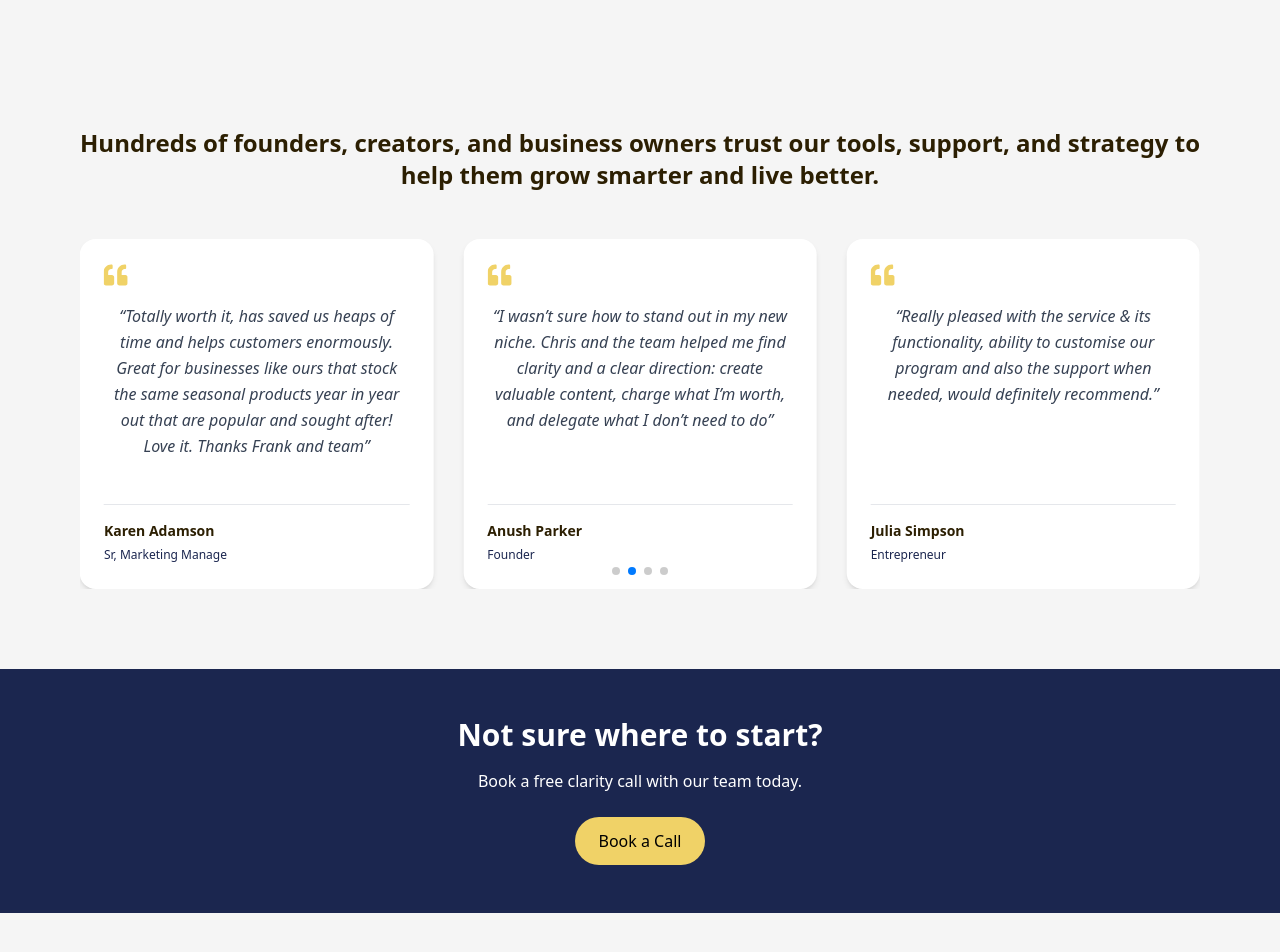
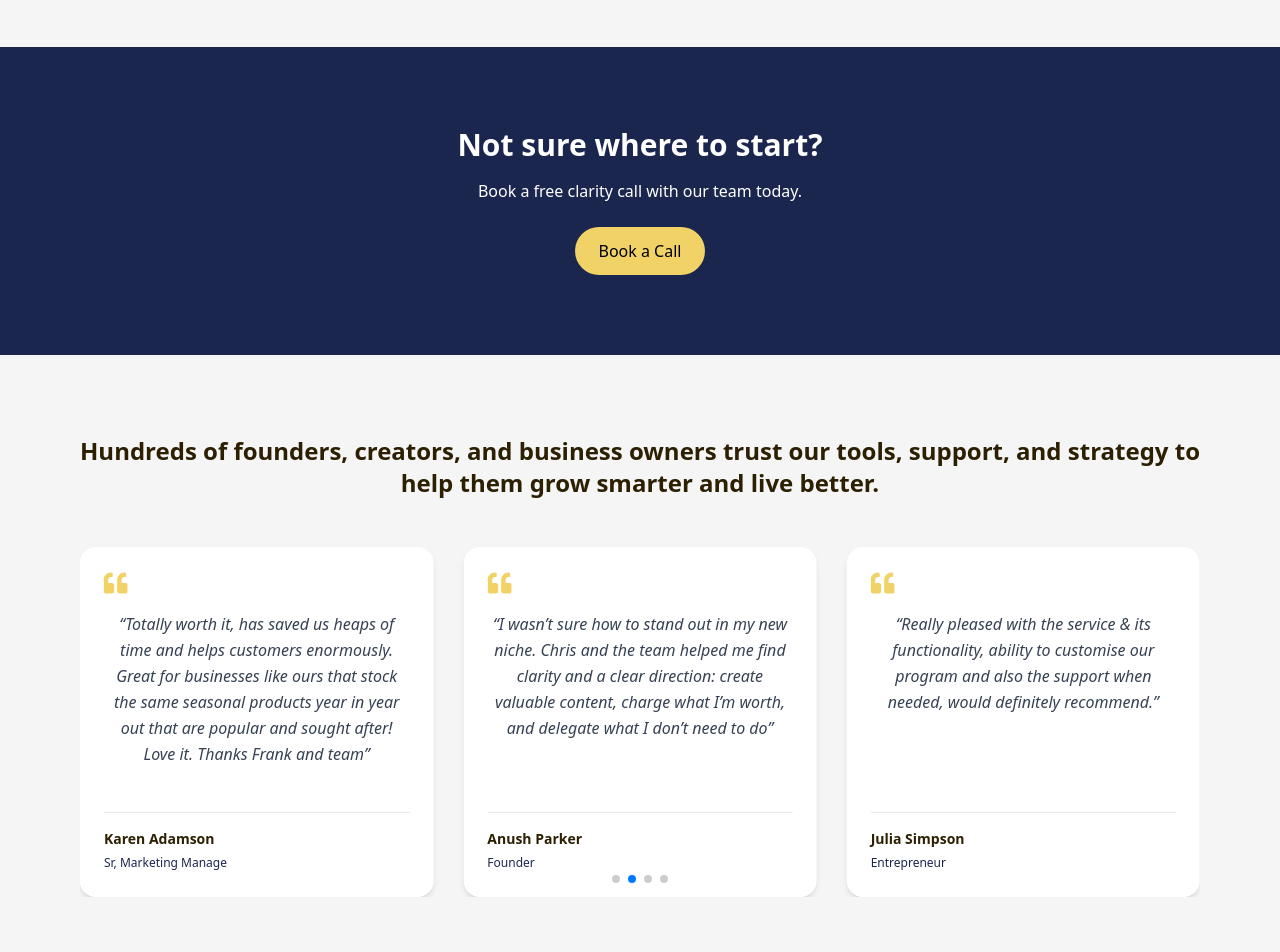
Before and after one commit to Nacho1499/experience, a Next.js app: page / in a window 1280 px wide. Shown: the part 3000-3952 px from the top of the page. Built offline with nearby package versions, Linux system fonts and the light colour scheme.

Commit message:
worked on the page

```diff
--- a/src/app/components/Action.tsx
+++ b/src/app/components/Action.tsx
@@ -4,7 +4,7 @@ import Link from 'next/link';
 const Action = () => {
   return (
     <div>
-        <section className="bg-[#1B264F] text-white py-12 px-4 text-center">
+        <section className="bg-[#1B264F] text-white py-20 px-4 text-center">
         <h2 className="text-2xl md:text-3xl font-semibold mb-4">Not sure where to start?</h2>
         <p className="mb-6">Book a free clarity call with our team today.</p>
        <Link href="/contact"><button className="bg-[#F0D267] text-black px-6 py-3 rounded-full hover:opacity-90 transition cursor-pointer">Book a Call</button></Link>
--- a/src/app/page.tsx
+++ b/src/app/page.tsx
@@ -13,8 +13,9 @@ export default function Home() {
     <Offers/>
     <Abouts/>
     <Product/>
+     <Action/>
     <Testimonia/>
-    <Action/>
+
     <Faq/>
     </>
   );
```
